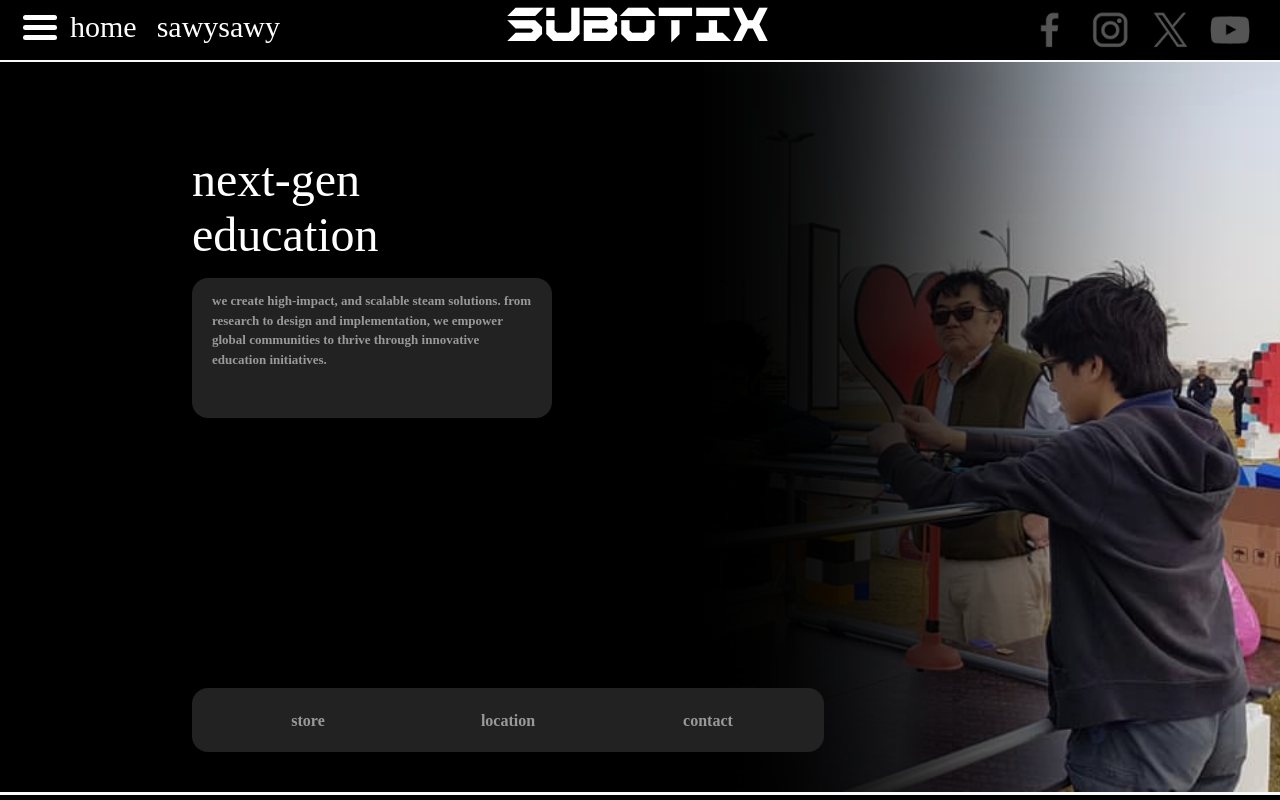
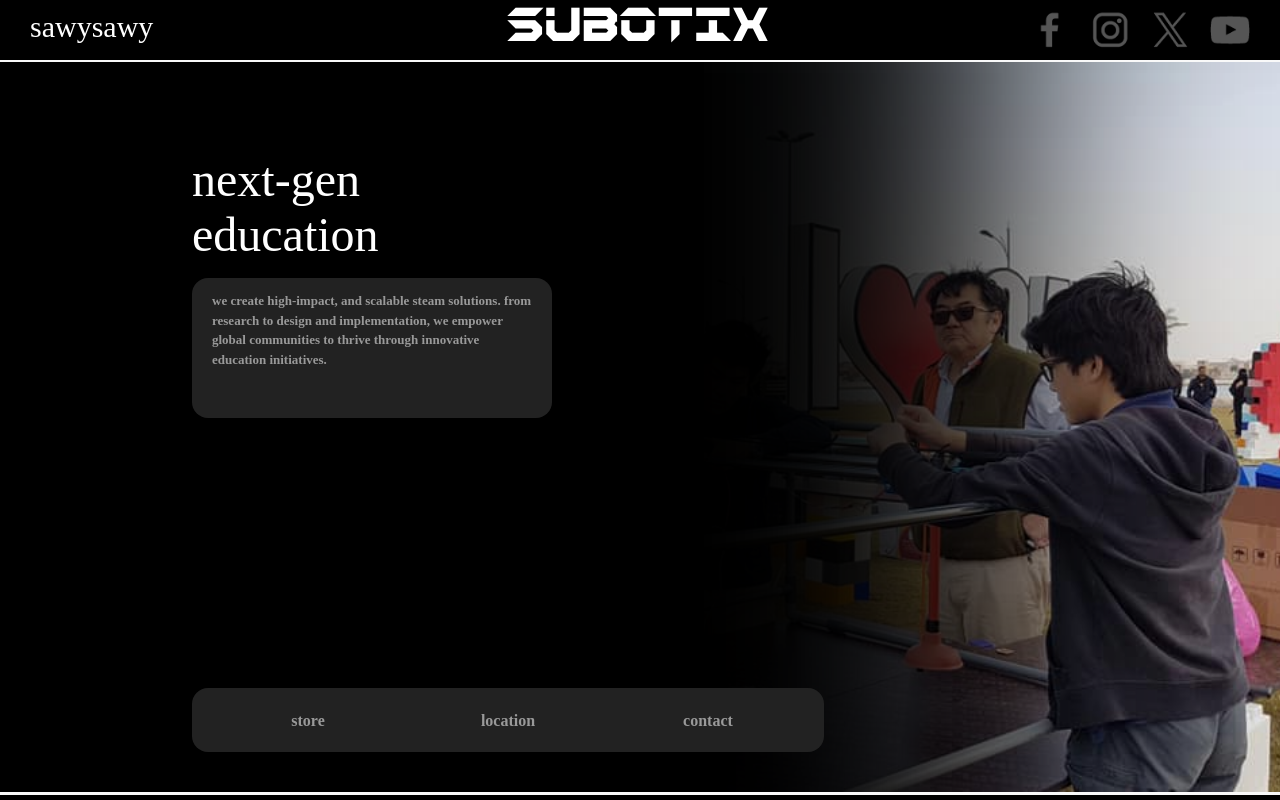
Before and after one commit to Matteo-Y/Subotix_site_legacy, a React (Create React App) app: page / in a window 1280 px wide. Shown: the top 800 px of the page. Built offline with nearby package versions, Linux system fonts and the light colour scheme; a web font is replaced by a local one.

Commit message:
replace home link with subotix link

```diff
--- a/public/index.html
+++ b/public/index.html
@@ -4,6 +4,7 @@
     <meta charset="utf-8" />
     <meta name="viewport" content="width=device-width, initial-scale=1" />
     <meta name="theme-color" content="#000000" />
+    <meta name="description" content="At Subotix, we create high-impact, and scalable STEAM solutions. From research to design and implementation, we empower global communities to thrive through innovative education initiatives.">
     <title>Subotix</title>
   </head>
   <body>
--- a/src/modules/Header.js
+++ b/src/modules/Header.js
@@ -3,25 +3,13 @@ import { useState } from 'react';
 import { BASE_PATH, SAWY_PATH, SOCIALS } from '../App.js';
 
 export default function Header() {
-    const [showDropdown, setShowDropdown] = useState(false);
-
-    function toggleDropdown() {
-        setShowDropdown(!showDropdown);
-    }
-
     return (<>
         <div className="head">
             <div id="header-menu">
-                <button className="dropdown-toggle glow-on-hover" onClick={toggleDropdown}>
-                    <div style={{ top: "5px" }} className="dropdown-toggle"></div>
-                    <div style={{ top: "10px" }} className="dropdown-toggle"></div>
-                    <div style={{ top: "15px" }} className="dropdown-toggle"></div>
-                </button>
-                <a href={"#" + BASE_PATH} className="header-element glow-on-hover">home</a>
                 <a href={"#" + SAWY_PATH} className="header-element glow-on-hover">sawysawy</a>
             </div>
             <div id="header-title">
-                <h1>SUBOTIX</h1>
+                <a href="#/"><h1>SUBOTIX</h1></a>
             </div>
             <div id="header-socials" className="header-element">
                 <a style={{marginRight: "20px"}} href={SOCIALS.facebook}  target="_blank" rel="noreferrer noopener"><img style={{width: "40px"}} src={require("../res/pictures/ui/FB-logo.webp")} alt="facebook"/></a>
@@ -30,9 +18,5 @@ export default function Header() {
                 <a style={{marginRight: "20px"}} href={SOCIALS.youtube}   target="_blank" rel="noreferrer noopener"><img style={{width: "40px"}} src={require("../res/pictures/ui/YT-logo.webp")} alt="instagram"/></a>
             </div>
         </div>
-        <div className={"dropdown" + (showDropdown? "" : " collapsed")}>
-            <a style={{margin: "10px"}} href={"#" + BASE_PATH} className="dropdown-element">home</a>
-            <a style={{margin: "10px"}} href={"#" + SAWY_PATH} className="dropdown-element">sawysawy</a>
-        </div>
     </>);
 }
--- a/src/modules/Landing.js
+++ b/src/modules/Landing.js
@@ -43,7 +43,7 @@ export default function Landing() {
                         <h3>out of the box ready microcontroller</h3>
                     </div>
                     <p>
-                    sawy sawy brings interactivity to all ages, turning ordinary objects into tools for exploration and fun.
+                    the flagship subotix product. the sawy sawy brings interactivity to all ages, turning ordinary objects into tools for exploration and fun.
                     unlock limitless creativity with sawy sawy.
                     </p>
                 </div>
```
